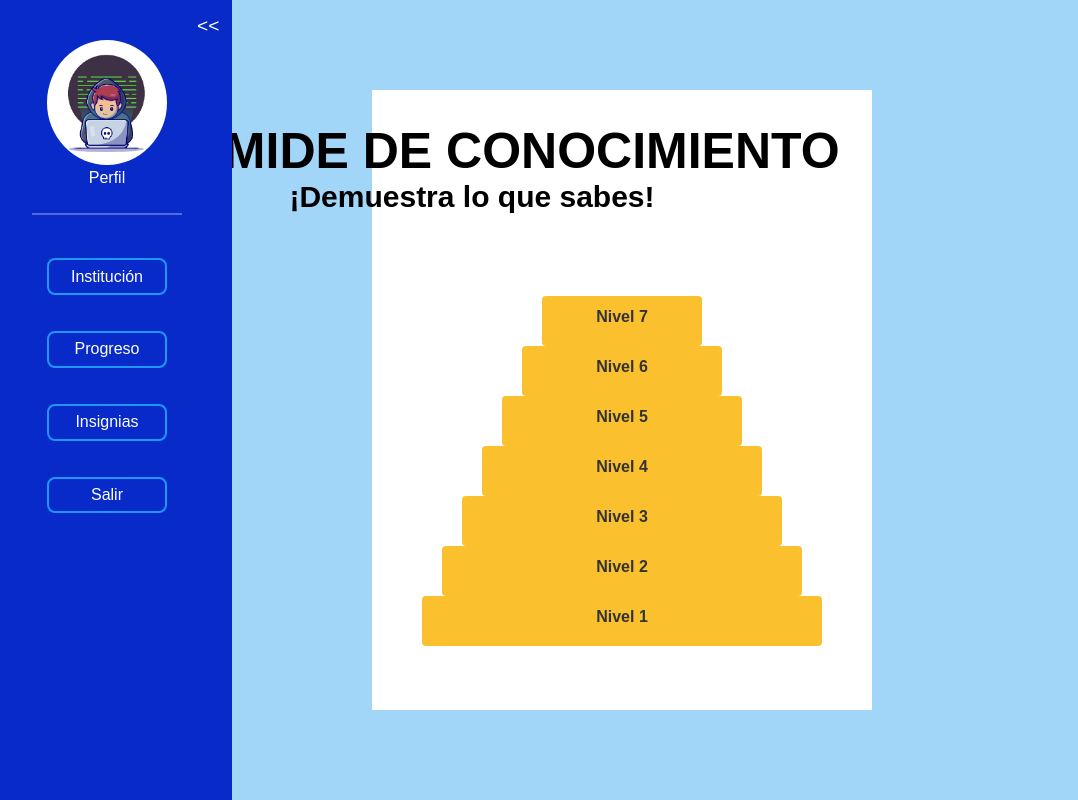
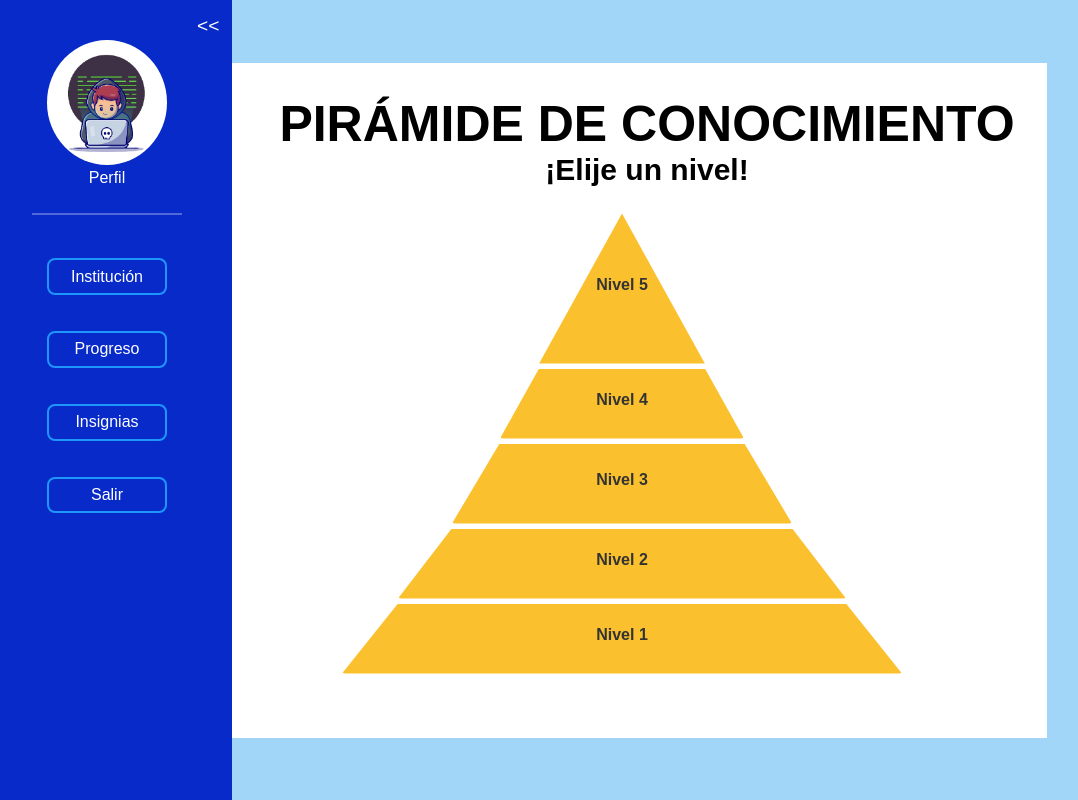
Before and after one commit to Darpsi/Frontend-CodeKids, a React (Create React App) app: page / in a window 1280 px wide. Shown: the whole page, without its empty margins (18-1096 px from the left). Built offline with nearby package versions, Linux system fonts and the light colour scheme; a web font is replaced by a local one.

Commit message:
Mejor visualización, casi completo

```diff
--- a/src/assets/styles/SelectLevel.css
+++ b/src/assets/styles/SelectLevel.css
@@ -5,15 +5,20 @@
   font-family: 'Arial', sans-serif;
 }
 
+.contenido-central {
+  margin-left: 350px;
+  text-align: center;
+  margin-bottom: 2rem;
+}
+
 .piramide-rectangular {
   position: relative;
-    height: 400px;
+  height: 455px;
   margin: 2rem auto;
   width: 100%;
   max-width: 400px;
 }
 
-  /* Cada nivel base */
 .nivel {
   position: absolute;
   left: 50%;
@@ -34,22 +39,56 @@
   font-weight: bold;
 }
 
-  /* Colores y tamaños de niveles (de mayor a menor hacia arriba) */
-  .nivel-1 { width: 100%; bottom: 0; height: 50px; }
-  .nivel-2 { width: 90%; bottom: 50px; height: 50px; }
-  .nivel-3 { width: 80%; bottom: 100px; height: 50px; }
-  .nivel-4 { width: 70%; bottom: 150px; height: 50px; }
-  .nivel-5 { width: 60%; bottom: 200px; height: 50px; }
-  .nivel-6 { width: 50%; bottom: 250px; height: 50px; }
-  .nivel-7 { width: 40%; bottom: 300px; height: 50px; }
+/* Pirámide escalonada con bordes diagonales usando clip-path */
+.nivel-1 {
+  width: 140%;
+  bottom: 0;
+  height: 70px;
+  clip-path: polygon(10% 0%, 90% 0%, 100% 100%, 0% 100%);
+}
+.nivel-2 {
+  width: 112%;
+  bottom: 75px;
+  height: 70px;
+  clip-path: polygon(12% 0%, 88% 0%, 100% 100%, 0% 100%);
+}
+.nivel-3 {
+  width: 85%;
+  bottom: 150px;
+  height: 80px;
+  clip-path: polygon(14% 0%, 86% 0%, 100% 100%, 0% 100%);
+}
+.nivel-4 {
+  width: 61%;
+  bottom: 235px;
+  height: 70px;
+  clip-path: polygon(16% 0%, 84% 0%, 100% 100%, 0% 100%);
+}
 
-  /* Cuando está activo se expande */
+.nivel-5 {
+  width: 74%;
+  bottom: 310px;
+  height: 150px;
+  clip-path: polygon(50% 0%, 50% 0%, 78% 100%, 22% 100%);
+  transition: clip-path 0.5s ease;
+}
+
+
 .nivel.activo {
   height: 120px;
   background-color: #fdd835;
   z-index: 2;
   justify-content: flex-start;
   padding-top: 0.5rem;
+}
+
+.nivel-5.activo {
+  height: 150px;
+  background-color: #fdd835;
+  z-index: 2;
+  justify-content: flex-start;
+  padding-top: 0.5rem;
+  clip-path: polygon(0% 0%, 100% 0%, 100% 100%, 0% 100%);
 }
 
 .label {
--- a/src/pages/SelectLevel.jsx
+++ b/src/pages/SelectLevel.jsx
@@ -8,8 +8,6 @@ const niveles = [
     { id: 3, label: "Nivel 3", info: "Tipos de datos y variables." },
     { id: 4, label: "Nivel 4", info: "Funciones y modularidad." },
     { id: 5, label: "Nivel 5", info: "Estructuras de datos." },
-    { id: 6, label: "Nivel 6", info: "Lógica de programación avanzada." },
-    { id: 7, label: "Nivel 7", info: "Resolución de problemas complejos." },
   ];
 
   const Piramide = () => {
@@ -22,8 +20,10 @@ const niveles = [
     return (
       <div className="piramide-container">
         <BarraLateral />
-        <h1>PIRÁMIDE DE CONOCIMIENTO</h1>
-        <h2>¡Demuestra lo que sabes!</h2>
+        <div className="contenido-central">
+          <h1>PIRÁMIDE DE CONOCIMIENTO</h1>
+          <h2>¡Elije un nivel!</h2>
+        </div>
 
         <div className="piramide-rectangular">
           {niveles.map((nivel) => (
```
Lines whose indentation alone changed are shown as unchanged.
